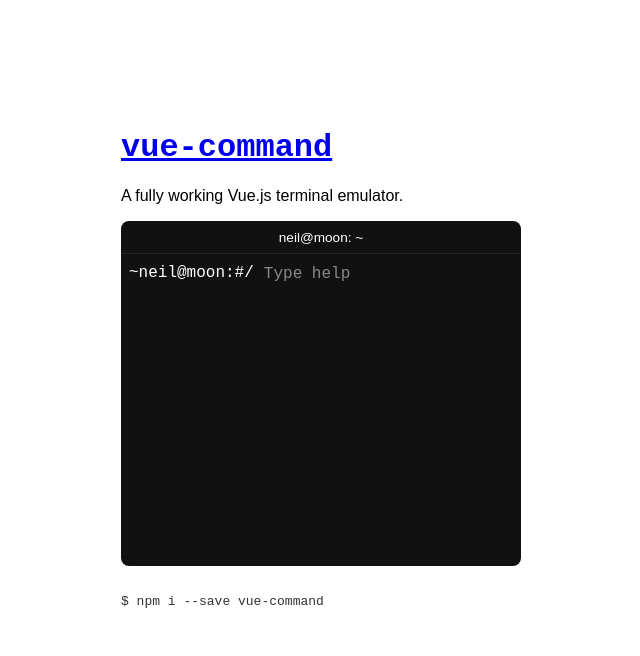
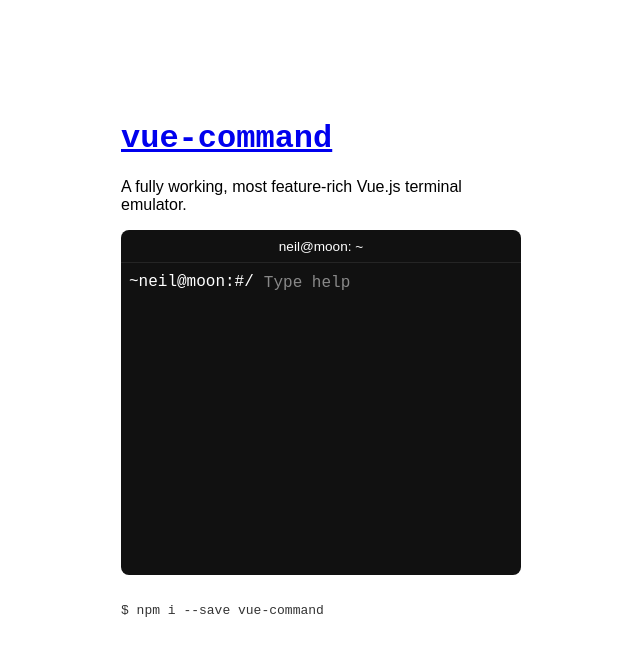
Before and after one commit to ndabAP/vue-command, a Vue app: page / in a window 1280 px wide. Shown: the top 656 px of the page, without its empty margins (319-959 px from the left). Built offline with nearby package versions, Linux system fonts and the light colour scheme.

Commit message:
docs: fix description

```diff
--- a/src/hosted/App.vue
+++ b/src/hosted/App.vue
@@ -1,7 +1,7 @@
 <template>
   <main>
     <h1><a href="https://github.com/ndabAP/vue-command">vue-command</a></h1>
-    <p>A fully working Vue.js terminal emulator.</p>
+    <p>A fully working, most feature-rich Vue.js terminal emulator.</p>
 
     <vue-command
       :autocompletion-resolver="autocompletionResolver"
```
